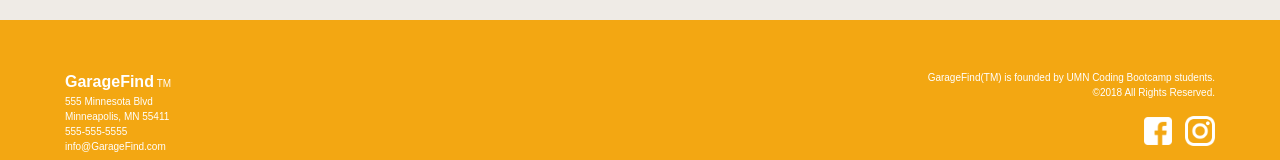
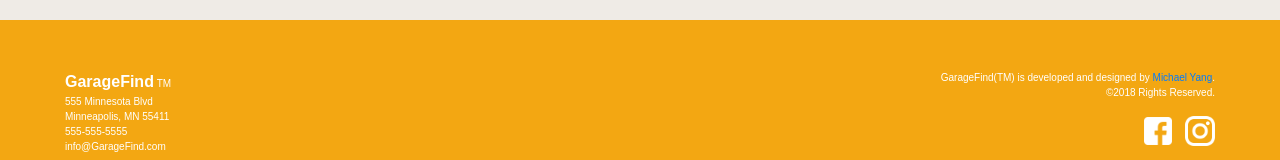
Before and after one commit to chaelyoung/garagefind, a plain HTML site: page index.html in a window 1280 px wide. Shown: the part 1679-1839 px from the top of the page. Drawn offline with nearby package versions, Linux system fonts and the light colour scheme; a web font is replaced by a local one.

Commit message:
files updated

```diff
--- a/index.html
+++ b/index.html
@@ -175,9 +175,9 @@
             </div>
 
             <div class="col-md-6 text-right">
-                <p>GarageFind(TM) is founded by UMN Coding Bootcamp students.
+                <p>GarageFind(TM) is developed and designed by <a href="http://www.mediabymichael.com">Michael Yang</a>.
                 <br>
-                ©2018 All Rights Reserved.
+                ©2018 Rights Reserved.
                 <div class="row">
                     <div class="col-md-12 text-right">
                         <a href="http://www.facebook.com">
```
Also changed, not shown: listing.html (+4 -3 lines), sell.html (+4 -3 lines), 1 other file.
